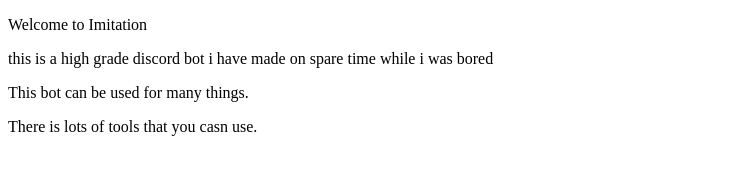
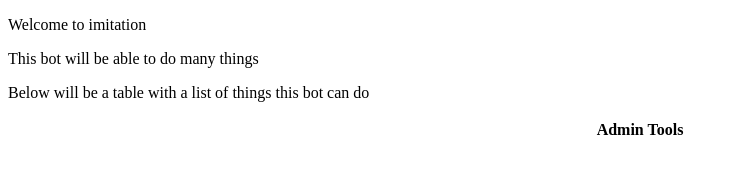
Before and after one commit to As-above-so-below/HenTools, a plain HTML site: page index.html in a window 1280 px wide. Shown: the whole page, without its empty margins (0-739 px from the left). Drawn offline with Linux system fonts and the light colour scheme.

Commit message:
Edit has been made to Index

```diff
--- a/index.html
+++ b/index.html
@@ -1,14 +1,23 @@
 <!DOCTYPE html>
 <html lang="en">
 <head>
-    <meta charset="UTF-8">
-    <meta name="viewport" content="width=device-width, initial-scale=1.0">
-    <title>Imitation</title>
+  <meta charset="UTF-8">
+  <meta name="viewport" content="width=device-width, initial-scale=1.0">
+  <title>Imitation</title>
 </head>
 <body>
- <p>Welcome to Imitation</p>
-  <p>this is a high grade discord bot i have made on spare time while i was bored</p>
-  <p>This bot can be used for many things.</p>
-  <p>There is lots of tools that you casn use.</p>
+  <p>Welcome to imitation</p>
+    <p>This bot will be able to do many things</p>
+  <p>Below will be a table with a list of things this bot can do</p>
+    <table style="width:100%">
+<tr>
+  <th>Admin Tools</th>
+
+
+
+
+
+
+    </tr>
 </body>
 </html>
```
